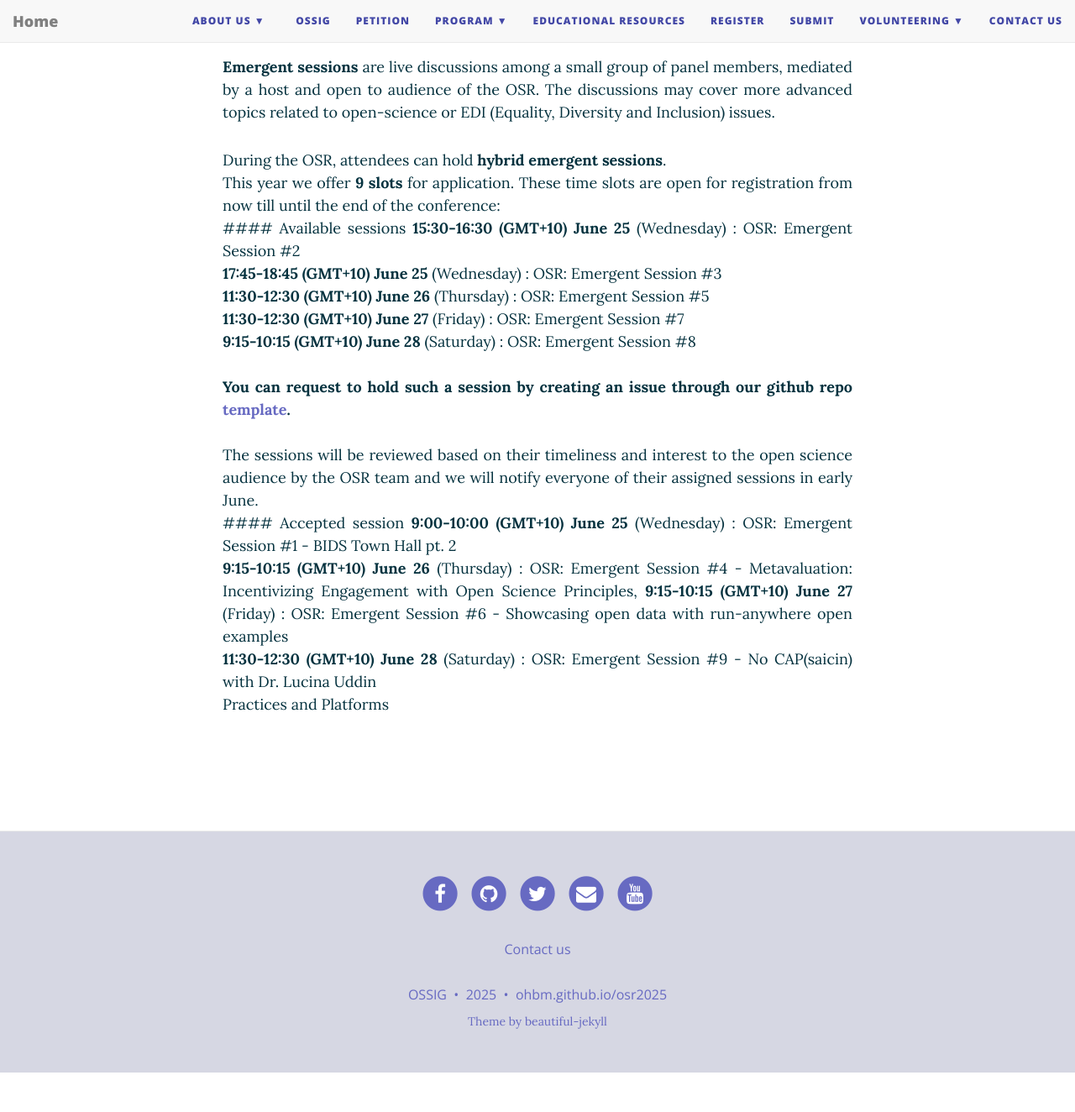
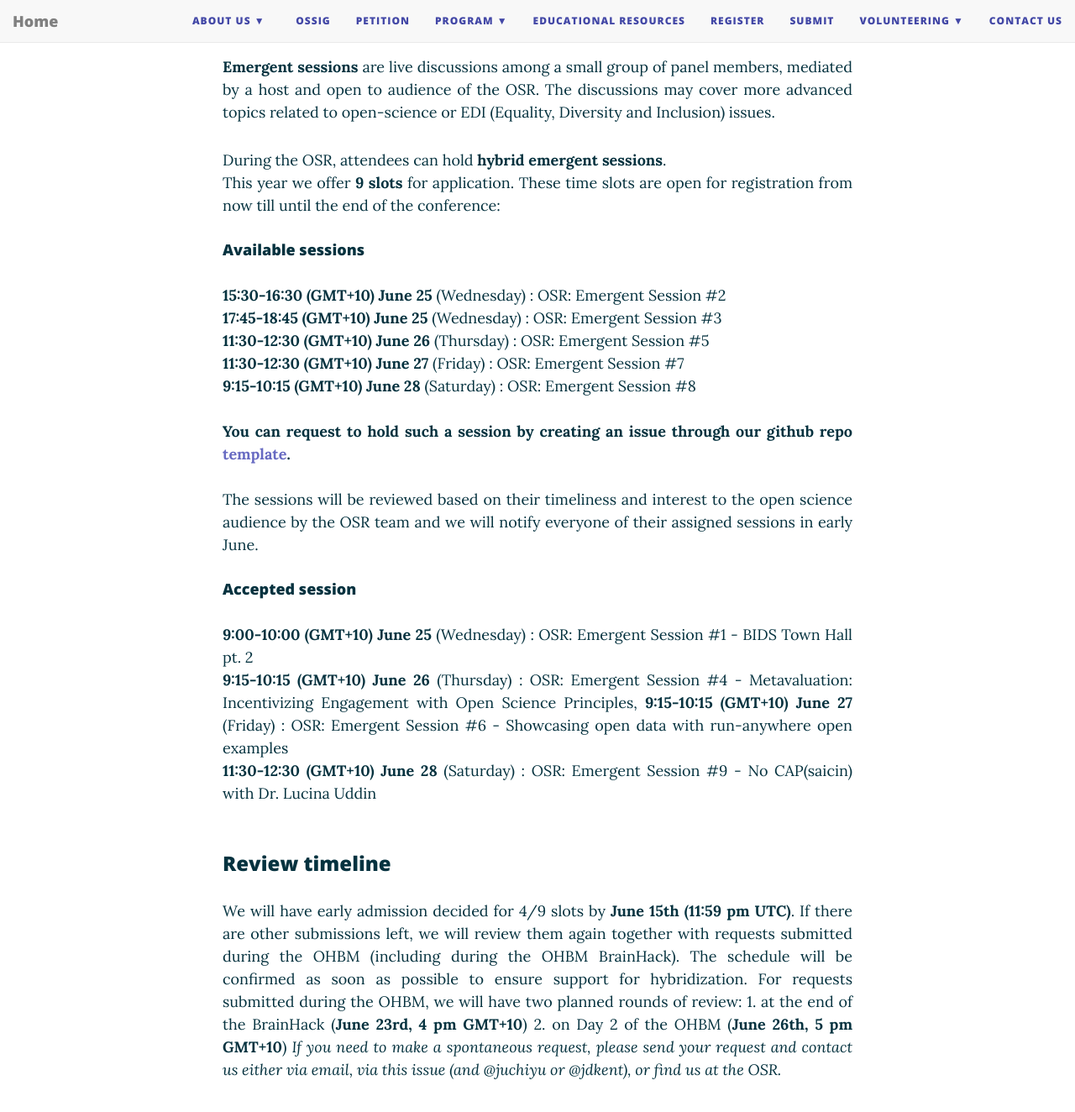
Before and after one commit to ohbm/osr2025, a Jekyll site: the page built from submit.md, in a window 1280 px wide and 1400 px high, scrolled down 473 px. Shown: the top 1324 px of the window at 84% size. Built offline with Jekyll 4.4.1, drawn with Linux system fonts in a browser that asks for light colours; nearby versions of some CDN libraries; before the commit the page ends 1750 px from its top, so only the background shows below that.

Commit message:
Update timeline to the submission page

```diff
--- a/submit.md
+++ b/submit.md
@@ -47,26 +47,43 @@
 <p align="justify">
 During the OSR, attendees can hold **hybrid emergent sessions**. <br>
 This year we offer **9 slots** for application. These time slots are open for registration from now till until the end of the conference:<br>
+</p>
 
 #### Available sessions
 
+<p align="justify">
 **15:30-16:30 (GMT+10) June 25** (Wednesday) : OSR: Emergent Session #2 <br>
 **17:45-18:45 (GMT+10) June 25** (Wednesday) : OSR: Emergent Session #3 <br>
 **11:30-12:30 (GMT+10) June 26** (Thursday) : OSR: Emergent Session #5 <br>
 **11:30-12:30 (GMT+10) June 27** (Friday) : OSR: Emergent Session #7 <br>
 **9:15-10:15 (GMT+10) June 28** (Saturday) : OSR: Emergent Session #8 <br>
+
 <br>
 **You can request to hold such a session by creating an issue through our github repo [template](https://github.com/ohbm/osr2025/issues/1){:target="_blank"}.**<br> <br>
 The sessions will be reviewed based on their timeliness and interest to the open science audience by the OSR team and we will notify everyone of their assigned sessions in early June. <br>
+</p>
 
 #### Accepted session
 
+<p align="justify">
 **9:00-10:00 (GMT+10) June 25** (Wednesday) : OSR: Emergent Session #1 - BIDS Town Hall pt. 2<br>
 **9:15-10:15 (GMT+10) June 26** (Thursday) : OSR: Emergent Session #4 - Metavaluation: Incentivizing Engagement with Open Science Principles,
 **9:15-10:15 (GMT+10) June 27** (Friday) : OSR: Emergent Session #6 - Showcasing open data with run-anywhere open examples<br>
 **11:30-12:30 (GMT+10) June 28** (Saturday) : OSR: Emergent Session #9 - No CAP(saicin) with Dr. Lucina Uddin<br>
+<br>
+</p>
 
-Practices and Platforms <br>
+### Review timeline
+
+<p align="justify">
+We will have early admission decided for 4/9 slots by **June 15th (11:59 pm UTC)**. If there are other submissions left, we will review them again together with requests submitted during the OHBM (including during the OHBM BrainHack). The schedule will be confirmed as soon as possible to ensure support for hybridization.
+
+For requests submitted during the OHBM, we will have two planned rounds of review:
+
+1. at the end of the BrainHack (**June 23rd, 4 pm GMT+10**)
+2. on Day 2 of the OHBM (**June 26th, 5 pm GMT+10**)
+
+*If you need to make a spontaneous request, please send your request and contact us either via email, via this issue (and @juchiyu or @jdkent), or find us at the OSR.*
 </p>
 {::options parse_block_html="false" /}
 
```
